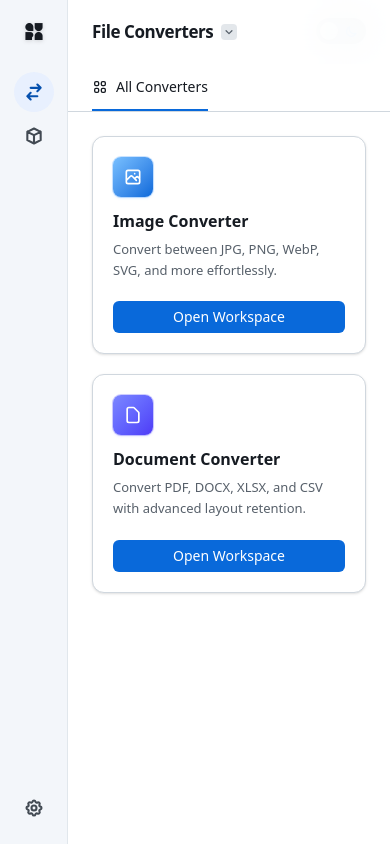
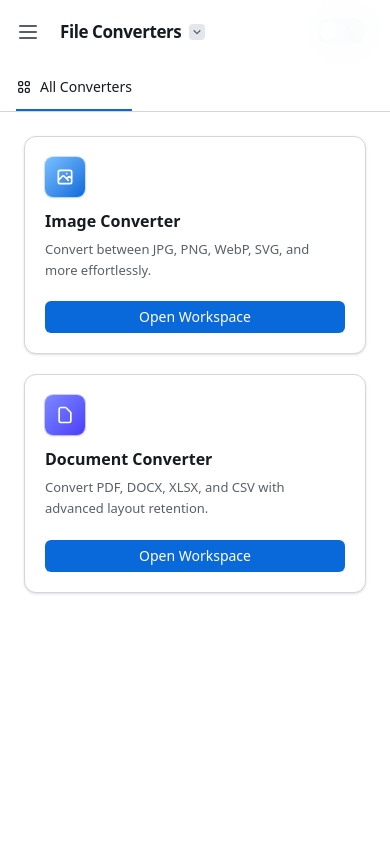
Before and after one commit to qunci/qupa, a Next.js app: page / in a window 390 px wide. Built offline with nearby package versions, Linux system fonts and the light colour scheme.

Commit message:
feat: redesign sidebar for mobile to act as an off-canvas drawer with backdrop and hamburger menu, ala Gemini

```diff
--- a/src/components/ConverterHub.tsx
+++ b/src/components/ConverterHub.tsx
@@ -5,6 +5,7 @@ import ImageConverter from "./ImageConverter";
 import DocumentConverter from "./DocumentConverter";
 import { useSettings } from "@/hooks/useSettings";
 import WorkspaceSwitcher from "./WorkspaceSwitcher";
+import MobileHeaderToggle from "./MobileHeaderToggle";
 
 export default function ConverterHub() {
   const [activeTool, setActiveTool] = useState<"image" | "document" | null>(null);
@@ -16,15 +17,16 @@ export default function ConverterHub() {
       {/* Header Section */}
       <div className="w-full flex flex-col transition-colors duration-300">
 
-        {/* Title Bar (Visible only when sidebar is closed) */}
-        <div className={`w-full px-6 transition-all duration-300 bg-white/80 dark:bg-[#131314]/80 backdrop-blur-xl sticky top-0 z-20 ${isSidebarOpen ? 'h-0 opacity-0 pointer-events-none' : 'h-16 opacity-100'}`}>
+        {/* Title Bar (Visible only when sidebar is closed on desktop) */}
+        <div className={`w-full px-4 md:px-6 transition-all duration-300 bg-white/80 dark:bg-[#131314]/80 backdrop-blur-xl sticky top-0 z-20 flex items-center h-16 ${isSidebarOpen ? 'md:h-0 md:opacity-0 md:pointer-events-none' : ''}`}>
+          <MobileHeaderToggle />
           <div className="w-full h-full flex items-center">
             <WorkspaceSwitcher />
           </div>
         </div>
 
         {/* Tabs Bar / Tool Header */}
-        <div className={`w-full px-6 border-b border-slate-200 dark:border-slate-800 transition-all duration-300 bg-white dark:bg-[#131314] ${isSidebarOpen || activeTool ? 'h-16' : 'h-12'}`}>
+        <div className={`w-full px-4 md:px-6 border-b border-slate-200 dark:border-slate-800 transition-all duration-300 bg-white dark:bg-[#131314] ${activeTool ? 'h-16' : (isSidebarOpen ? 'h-12 md:h-16' : 'h-12')}`}>
           <div className="w-full h-full flex items-center">
             {!activeTool ? (
               <nav className="flex space-x-6 overflow-x-auto no-scrollbar h-full">
--- /dev/null
+++ b/src/components/MobileHeaderToggle.tsx
@@ -0,0 +1,19 @@
+"use client";
+
+import { useSettings } from "@/hooks/useSettings";
+
+export default function MobileHeaderToggle() {
+  const { setIsSidebarOpen } = useSettings();
+
+  return (
+    <button
+      onClick={() => setIsSidebarOpen(true)}
+      className="md:hidden p-2 -ml-2 mr-3 text-slate-500 hover:text-slate-700 dark:text-slate-400 dark:hover:text-slate-200 transition-colors rounded-lg hover:bg-slate-100 dark:hover:bg-slate-800"
+      aria-label="Open sidebar"
+    >
+      <svg className="w-6 h-6" fill="none" stroke="currentColor" viewBox="0 0 24 24">
+        <path strokeLinecap="round" strokeLinejoin="round" strokeWidth="2" d="M4 6h16M4 12h16M4 18h16" />
+      </svg>
+    </button>
+  );
+}
--- a/src/components/SettingsHub.tsx
+++ b/src/components/SettingsHub.tsx
@@ -1,6 +1,7 @@
 "use client";
 
 import { useSettings } from "@/hooks/useSettings";
+import MobileHeaderToggle from "./MobileHeaderToggle";
 
 export default function SettingsHub() {
   const { theme, setTheme, t, isSidebarOpen } = useSettings();
@@ -12,7 +13,8 @@ export default function SettingsHub() {
       <div className="w-full flex flex-col transition-colors duration-300">
 
         {/* Title Bar */}
-        <div className="w-full px-6 transition-all duration-300 bg-white/80 dark:bg-[#131314]/80 backdrop-blur-xl sticky top-0 z-20 h-16 border-b border-slate-200/50 dark:border-slate-800/50">
+        <div className="w-full px-4 md:px-6 transition-all duration-300 bg-white/80 dark:bg-[#131314]/80 backdrop-blur-xl sticky top-0 z-20 h-16 border-b border-slate-200/50 dark:border-slate-800/50 flex items-center">
+          <MobileHeaderToggle />
           <div className="w-full h-full flex items-center">
             <h1 className="text-[17px] font-semibold text-slate-900 dark:text-slate-100 flex items-center gap-2 tracking-tight">
               {t("settingsTitle")}
--- a/src/components/Sidebar.tsx
+++ b/src/components/Sidebar.tsx
@@ -23,7 +23,15 @@ function SidebarContent() {
   };
 
   return (
-    <aside className={`bg-[#f0f4f9]/80 dark:bg-[#1e1f20]/80 backdrop-blur-2xl border-r border-slate-200/50 dark:border-slate-800/50 flex flex-col h-screen sticky top-0 transition-all duration-300 ease-in-out shrink-0 z-50 ${isOpen ? 'w-[260px]' : 'w-[68px]'}`}>
+    <>
+      {/* Mobile Backdrop Overlay */}
+      <div
+        className={`fixed inset-0 bg-black/40 dark:bg-black/60 z-40 md:hidden backdrop-blur-sm transition-opacity duration-300 ${isOpen ? 'opacity-100 pointer-events-auto' : 'opacity-0 pointer-events-none'}`}
+        onClick={() => setIsOpen(false)}
+        aria-hidden="true"
+      />
+
+      <aside className={`bg-[#f0f4f9]/90 dark:bg-[#1e1f20]/90 backdrop-blur-2xl border-r border-slate-200/50 dark:border-slate-800/50 flex flex-col h-screen fixed md:sticky top-0 transition-transform md:transition-all duration-300 ease-in-out shrink-0 z-50 ${isOpen ? 'w-[280px] md:w-[260px] translate-x-0' : 'w-[280px] md:w-[68px] -translate-x-full md:translate-x-0'}`}>
 
       {/* Brand Logo Header Area */}
       <div className={`h-16 flex items-center shrink-0 ${isOpen ? 'px-5 justify-between w-full' : 'px-0 justify-center'}`}>
@@ -36,7 +44,7 @@ function SidebarContent() {
 
         <button
           onClick={() => setIsOpen(!isOpen)}
-          className={`group p-2 rounded-md hover:bg-slate-200/50 dark:hover:bg-slate-800 transition-colors text-slate-500 dark:text-slate-400 shrink-0`}
+          className={`group p-2 rounded-md hover:bg-slate-200/50 dark:hover:bg-slate-800 transition-colors text-slate-500 dark:text-slate-400 shrink-0 md:flex ${isOpen ? 'flex' : 'hidden'}`}
           title={isOpen ? "Tutup sidebar" : "Buka sidebar"}
         >
           {isOpen ? (
@@ -65,14 +73,14 @@ function SidebarContent() {
           </p>
         )}
 
-        <Link href="/?hub=converters" className={getMenuClass("converters")} title={!isOpen ? t("fileConverters") : undefined}>
+        <Link href="/?hub=converters" onClick={() => { if (window.innerWidth < 768) setIsOpen(false); }} className={getMenuClass("converters")} title={!isOpen ? t("fileConverters") : undefined}>
           <svg className="w-5 h-5 shrink-0" fill="none" stroke="currentColor" viewBox="0 0 24 24">
             <path strokeLinecap="round" strokeLinejoin="round" strokeWidth="2.5" d="M8 7h12m0 0l-4-4m4 4l-4 4m0 6H4m0 0l4 4m-4-4l4-4" />
           </svg>
           {isOpen && <span>{t("fileConverters")}</span>}
         </Link>
 
-        <Link href="/?hub=tools" className={getMenuClass("tools")} title={!isOpen ? t("advancedTools") : undefined}>
+        <Link href="/?hub=tools" onClick={() => { if (window.innerWidth < 768) setIsOpen(false); }} className={getMenuClass("tools")} title={!isOpen ? t("advancedTools") : undefined}>
           <svg className="w-5 h-5 shrink-0" fill="none" stroke="currentColor" viewBox="0 0 24 24">
             <path strokeLinecap="round" strokeLinejoin="round" strokeWidth="2.5" d="M20 7l-8-4-8 4m16 0l-8 4m8-4v10l-8 4m0-10L4 7m8 4v10M4 7v10l8 4" />
           </svg>
@@ -82,7 +90,7 @@ function SidebarContent() {
 
       {/* Settings */}
       <div className={`transition-colors duration-300 ${isOpen ? 'px-3 py-3' : 'py-4'}`}>
-        <Link href="/?hub=settings" className={getMenuClass("settings")} title={!isOpen ? t("settings") : undefined}>
+        <Link href="/?hub=settings" onClick={() => { if (window.innerWidth < 768) setIsOpen(false); }} className={getMenuClass("settings")} title={!isOpen ? t("settings") : undefined}>
           <svg className="w-5 h-5 shrink-0" fill="none" stroke="currentColor" viewBox="0 0 24 24">
             <path strokeLinecap="round" strokeLinejoin="round" strokeWidth="2.5" d="M10.325 4.317c.426-1.756 2.924-1.756 3.35 0a1.724 1.724 0 002.573 1.066c1.543-.94 3.31.826 2.37 2.37a1.724 1.724 0 001.065 2.572c1.756.426 1.756 2.924 0 3.35a1.724 1.724 0 00-1.066 2.573c.94 1.543-.826 3.31-2.37 2.37a1.724 1.724 0 00-2.572 1.065c-.426 1.756-2.924 1.756-3.35 0a1.724 1.724 0 00-2.573-1.066c-1.543.94-3.31-.826-2.37-2.37a1.724 1.724 0 00-1.065-2.572c-1.756-.426-1.756-2.924 0-3.35a1.724 1.724 0 001.066-2.573c-.94-1.543.826-3.31 2.37-2.37.996.608 2.296.07 2.572-1.065z" />
             <path strokeLinecap="round" strokeLinejoin="round" strokeWidth="2.5" d="M15 12a3 3 0 11-6 0 3 3 0 016 0z" />
@@ -91,12 +99,13 @@ function SidebarContent() {
         </Link>
       </div>
     </aside>
+    </>
   );
 }
 
 export default function Sidebar() {
   return (
-    <Suspense fallback={<div className="w-[260px] bg-[#f0f4f9]/80 dark:bg-[#1e1f20]/80 backdrop-blur-2xl border-r border-slate-200/50 dark:border-slate-800/50 h-screen transition-colors duration-300 shrink-0" />}>
+    <Suspense fallback={<div className="hidden md:block w-[260px] bg-[#f0f4f9]/80 dark:bg-[#1e1f20]/80 backdrop-blur-2xl border-r border-slate-200/50 dark:border-slate-800/50 h-screen transition-colors duration-300 shrink-0" />}>
       <SidebarContent />
     </Suspense>
   );
--- a/src/components/ToolsHub.tsx
+++ b/src/components/ToolsHub.tsx
@@ -3,6 +3,7 @@
 import { useState } from "react";
 import { useSettings } from "@/hooks/useSettings";
 import WorkspaceSwitcher from "./WorkspaceSwitcher";
+import MobileHeaderToggle from "./MobileHeaderToggle";
 import MergePdfTool from "./MergePdfTool";
 import SplitPdfTool from "./SplitPdfTool";
 
@@ -17,14 +18,16 @@ export default function ToolsHub() {
       {/* Header Section */}
       <div className="w-full flex flex-col transition-colors duration-300">
 
-        {/* Title Bar (Visible only when sidebar is closed) */}
-        <div className={`w-full px-6 transition-all duration-300 bg-white/80 dark:bg-[#131314]/80 backdrop-blur-xl sticky top-0 z-20 ${isSidebarOpen ? 'h-0 opacity-0 pointer-events-none' : 'h-16 opacity-100'}`}>
+        {/* Title Bar (Visible only when sidebar is closed on desktop) */}
+        <div className={`w-full px-4 md:px-6 transition-all duration-300 bg-white/80 dark:bg-[#131314]/80 backdrop-blur-xl sticky top-0 z-20 flex items-center h-16 ${isSidebarOpen ? 'md:h-0 md:opacity-0 md:pointer-events-none' : ''}`}>
+          <MobileHeaderToggle />
           <div className="w-full h-full flex items-center">
             <WorkspaceSwitcher />
           </div>
         </div>
 
-        <div className={`w-full px-6 border-b border-slate-200 dark:border-slate-800 transition-all duration-300 bg-white dark:bg-[#131314] ${isSidebarOpen || activeTool ? 'h-16' : 'h-12'}`}>
+        {/* Tabs Bar / Tool Header */}
+        <div className={`w-full px-4 md:px-6 border-b border-slate-200 dark:border-slate-800 transition-all duration-300 bg-white dark:bg-[#131314] ${activeTool ? 'h-16' : (isSidebarOpen ? 'h-12 md:h-16' : 'h-12')}`}>
           <div className="w-full h-full flex items-center">
             {!activeTool ? (
               <nav className="flex space-x-6 overflow-x-auto no-scrollbar h-full">
```
